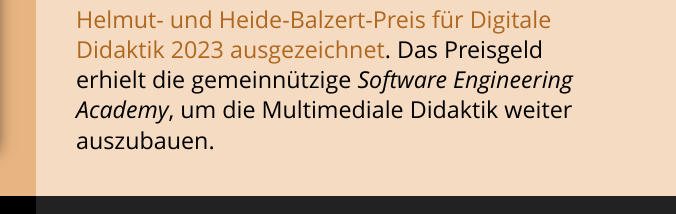
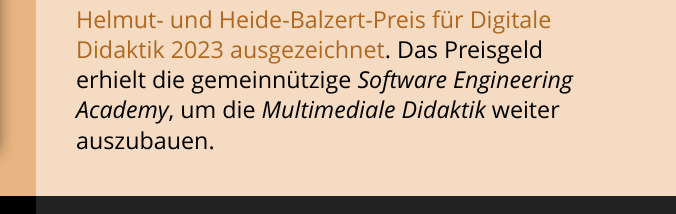
Before and after one commit to softeng-academy/multimediale-didaktik, a website: page web/index.html in a window 1280 px wide. Shown: the part 2618-2832 px from the top of the page, 604-1280 px from the left. Drawn offline with Linux system fonts and the light colour scheme; files whose address does not match are found by name.

Commit message:
use consistent style

```diff
--- a/web/index.html
+++ b/web/index.html
@@ -120,7 +120,7 @@
                 <a class="fancybox fancybox.iframe" href="images/urkunde.jpg">
                 Helmut- und Heide-Balzert-Preis für Digitale Didaktik 2023
                 ausgezeichnet</a>. Das Preisgeld erhielt die gemeinnützige <i>Software Engineering Academy</i>,
-                um die Multimediale Didaktik weiter auszubauen.
+                um die <i>Multimediale Didaktik</i> weiter auszubauen.
             </div>
         </div>
         <div class="row">
```
